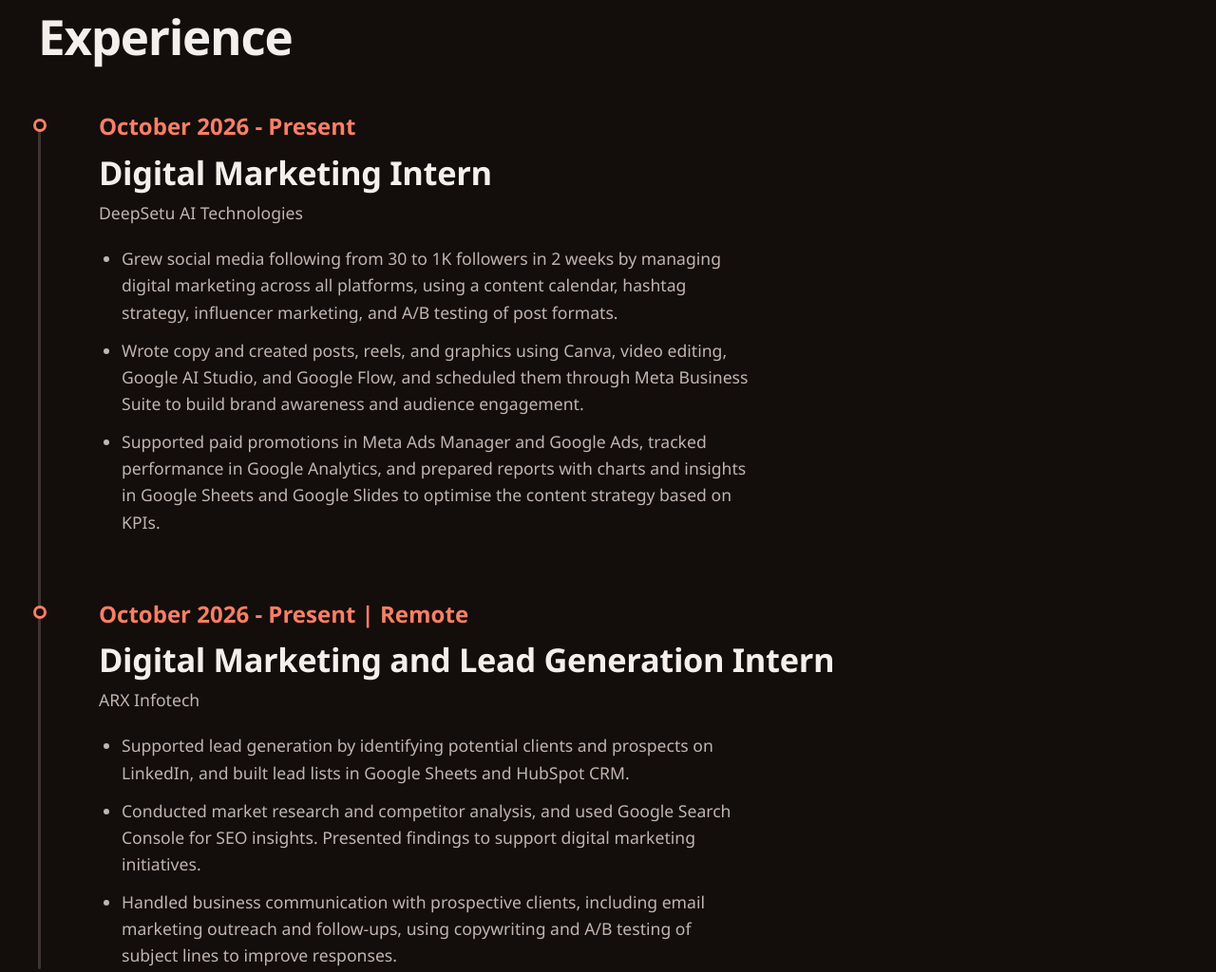
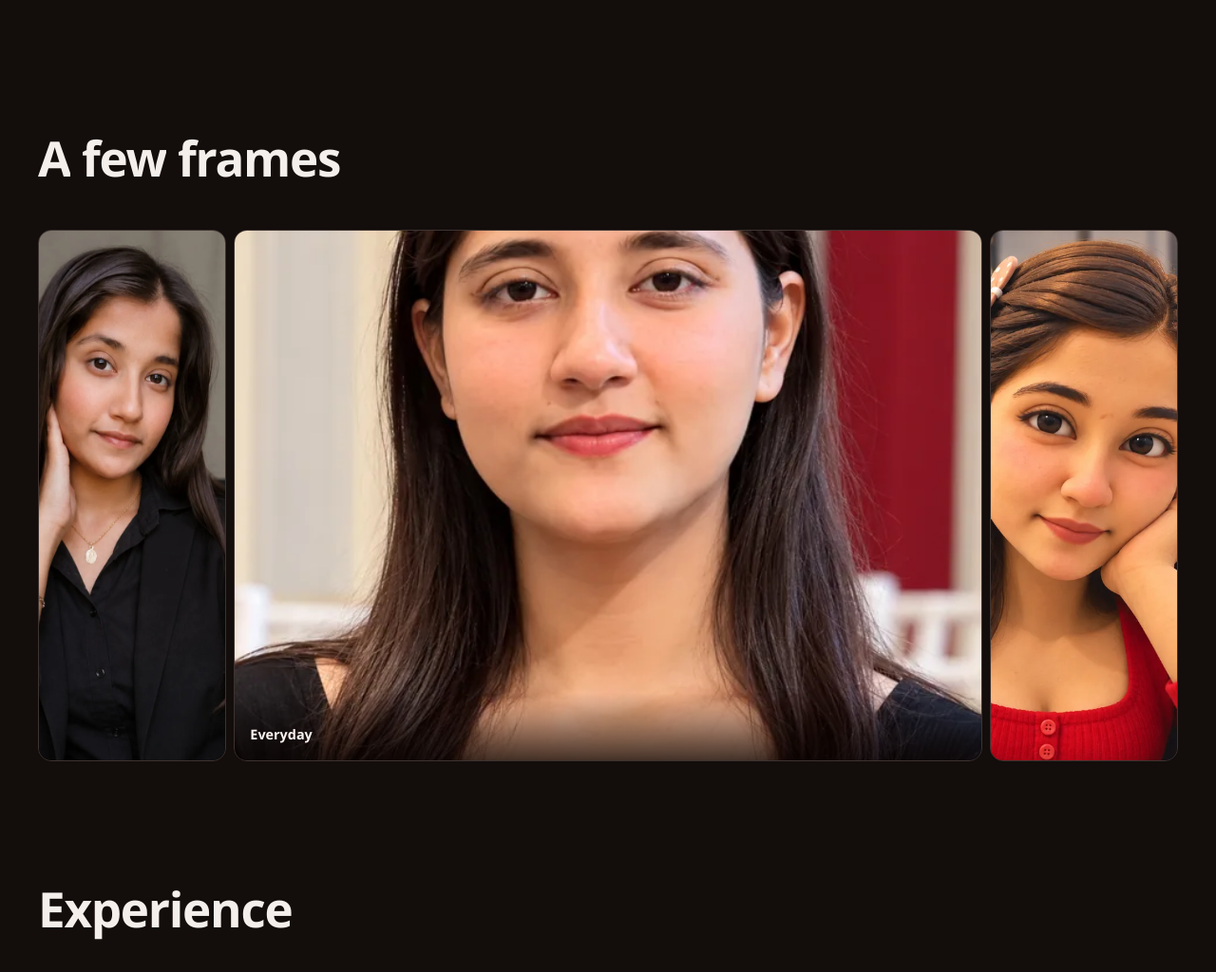
Before and after one commit to workwithaastha/new3d, a website built with Vite: page about.html in a window 1280 px wide. Shown: the part 2270-3294 px from the top of the page at 95% size. Built offline with nearby package versions, Linux system fonts and the light colour scheme; some packages are replaced by stand-ins of ours.

Commit message:
feat(about): add photo gallery and claymation sticker

```diff
--- a/about.html
+++ b/about.html
@@ -57,6 +57,26 @@
             <p>K.R. Education Centre</p>
           </li>
         </ol>
+      </div>
+    </div>
+  </section>
+
+  <section class="section gallery" aria-labelledby="gallery-title">
+    <div class="container">
+      <h2 id="gallery-title" data-split="words">A few frames</h2>
+      <div class="gallery__row" data-hover-expand data-reveal>
+        <figure class="gallery__item" tabindex="0">
+          <img src="images/astha-shukla-1085.webp" alt="Astha Shukla in a black blazer with her hand at her neck, looking at the camera" width="1085" height="1450" loading="lazy" decoding="async">
+          <figcaption>Professional</figcaption>
+        </figure>
+        <figure class="gallery__item" tabindex="0">
+          <img src="images/astha-portrait-640.webp" srcset="images/astha-portrait-640.webp 640w, images/astha-portrait-1071.webp 1071w" sizes="(min-width: 900px) 520px, 90vw" alt="Astha Shukla in a black top with a calm smile" width="1071" height="1469" loading="lazy" decoding="async">
+          <figcaption>Everyday</figcaption>
+        </figure>
+        <figure class="gallery__item" tabindex="0">
+          <img src="images/astha-claymation-900.webp" srcset="images/astha-claymation-480.webp 480w, images/astha-claymation-900.webp 900w" sizes="(min-width: 900px) 520px, 90vw" alt="Claymation style selfie of Astha Shukla resting her cheek on her hand in an office" width="900" height="900" loading="lazy" decoding="async">
+          <figcaption>Claymation, at the desk</figcaption>
+        </figure>
       </div>
     </div>
   </section>
--- a/src/main.js
+++ b/src/main.js
@@ -3,7 +3,7 @@
 import { initScroll } from './core/scroll.js';
 import { runLoader, initTransitions } from './core/transitions.js';
 import { initYear, initCopyEmail, initRotator, initProjectFilter } from './ui/misc.js';
-import { initTextRoll, initMouseFollow, initScrollProgress } from './ui/skiper.js';
+import { initTextRoll, initMouseFollow, initScrollProgress, initHoverExpand } from './ui/skiper.js';
 import {
   initSplitReveals,
   initReveals,
@@ -67,6 +67,7 @@
 initTextRoll(env);
 initMouseFollow(env);
 initScrollProgress(env, scroll);
+initHoverExpand();
 
 document.documentElement.classList.add('app-ready');
 
--- a/src/styles/pages/home.css
+++ b/src/styles/pages/home.css
@@ -316,3 +316,35 @@
   border: 1px solid var(--line);
   background: var(--surface);
 }
+
+/* Claymation sticker overlapping the intro portrait */
+.intro__media {
+  position: relative;
+  max-width: 460px;
+  padding-bottom: var(--space-6);
+}
+
+.intro__sticker {
+  position: absolute;
+  right: calc(-1 * var(--space-4));
+  bottom: 0;
+  width: 44%;
+  aspect-ratio: 1;
+  border-radius: var(--radius-card);
+  overflow: hidden;
+  border: 4px solid var(--bg);
+  box-shadow: var(--shadow-card), 0 0 0 1px var(--line);
+  rotate: 5deg;
+}
+
+.intro__sticker img {
+  width: 100%;
+  height: 100%;
+  object-fit: cover;
+}
+
+@media (min-width: 900px) {
+  .intro__sticker {
+    right: calc(-1 * var(--space-7));
+  }
+}
--- a/src/styles/pages/inner.css
+++ b/src/styles/pages/inner.css
@@ -510,3 +510,77 @@
   font-weight: 650;
   color: var(--text);
 }
+
+/* ================= About gallery (hover expand, after Skiper 52) ================= */
+.gallery__row {
+  display: flex;
+  gap: var(--space-2);
+  height: clamp(320px, 62vw, 560px);
+  margin-top: var(--space-7);
+}
+
+.gallery__item {
+  position: relative;
+  flex: 1 1 0;
+  min-width: 0;
+  overflow: hidden;
+  border-radius: var(--radius-card);
+  border: 1px solid var(--line);
+  background: var(--surface);
+  cursor: pointer;
+  /* Panels grow on hover; this is the one intentional layout transition (see AGENTS.md). */
+  transition: flex-grow 420ms var(--ease-in-out);
+}
+
+.gallery__item.is-active {
+  flex-grow: 4;
+}
+
+.gallery__item img {
+  width: 100%;
+  height: 100%;
+  object-fit: cover;
+  transform: scale(1.06);
+  transition: transform 700ms var(--ease-out);
+}
+
+.gallery__item.is-active img {
+  transform: scale(1);
+}
+
+.gallery__item figcaption {
+  position: absolute;
+  inset: auto 0 0;
+  padding: var(--space-6) var(--space-4) var(--space-4);
+  font-size: var(--step--1);
+  font-weight: 700;
+  color: oklch(0.97 0.01 50);
+  white-space: nowrap;
+  background: linear-gradient(to top, oklch(0.1 0.02 35 / 0.75), transparent);
+  opacity: 0;
+  transform: translateY(8px);
+  transition: opacity var(--dur-ui) var(--ease-out), transform var(--dur-ui) var(--ease-out);
+}
+
+.gallery__item.is-active figcaption {
+  opacity: 1;
+  transform: none;
+}
+
+@media (max-width: 640px) {
+  .gallery__row {
+    height: clamp(260px, 80vw, 380px);
+  }
+
+  .gallery__item.is-active {
+    flex-grow: 2.4;
+  }
+}
+
+@media (prefers-reduced-motion: reduce) {
+  .gallery__item,
+  .gallery__item img,
+  .gallery__item figcaption {
+    transition: none;
+  }
+}
--- a/src/ui/skiper.js
+++ b/src/ui/skiper.js
@@ -155,3 +155,20 @@
   widget.addEventListener('pointerup', end);
   widget.addEventListener('pointercancel', end);
 }
+
+/** Skiper 52: hover or focus a panel to expand it while its neighbours shrink. */
+export function initHoverExpand() {
+  document.querySelectorAll('[data-hover-expand]').forEach((row) => {
+    const items = [...row.children];
+    if (!items.length) return;
+    const home = Math.floor(items.length / 2);
+    const set = (i) => items.forEach((el, j) => el.classList.toggle('is-active', i === j));
+    set(home);
+    items.forEach((el, i) => {
+      el.addEventListener('pointerenter', () => set(i));
+      el.addEventListener('focus', () => set(i));
+      el.addEventListener('click', () => set(i));
+    });
+    row.addEventListener('pointerleave', () => set(home));
+  });
+}
```
Also changed, not shown: AGENTS.md (+1 -1 lines), index.html (+8 -3 lines), public/images/astha-claymation-480.webp (added), public/images/astha-claymation-900.webp (added), public/images/astha-portrait-1071.webp (added), public/images/astha-portrait-640.webp (added), 1 other file.
